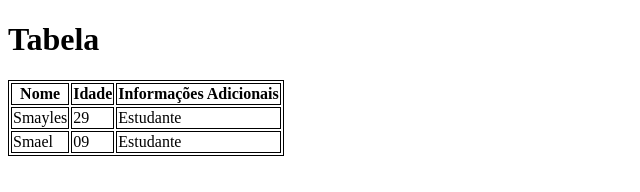
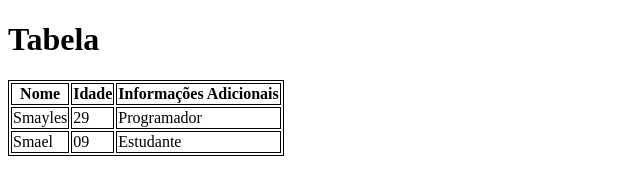
Before and after one commit to Smayles/aula-tabela, a plain HTML site: page index.html in a window 1280 px wide. Shown: the full height of the page, 0-640 px from the left. Drawn offline with Linux system fonts and the light colour scheme.

Commit message:
profession changed

```diff
--- a/index.html
+++ b/index.html
@@ -1,15 +1,19 @@
 <!DOCTYPE html>
 <html lang="en">
+
 <head>
     <meta charset="UTF-8">
     <meta name="viewport" content="width=device-width, initial-scale=1.0">
     <title>Aula Tabela</title>
     <style>
-        table, th, td{
+        table,
+        th,
+        td {
             border: 1px solid black;
         }
     </style>
 </head>
+
 <body>
     <h1>Tabela</h1>
 
@@ -26,7 +30,7 @@
             <tr>
                 <td>Smayles</td>
                 <td>29</td>
-        <td>Estudante</td>
+                <td>Programador</td>
             </tr>
             <tr>
                 <td>Smael</td>
@@ -37,4 +41,5 @@
 
     </table>
 </body>
+
 </html>
```
Lines whose indentation alone changed are shown as unchanged.
